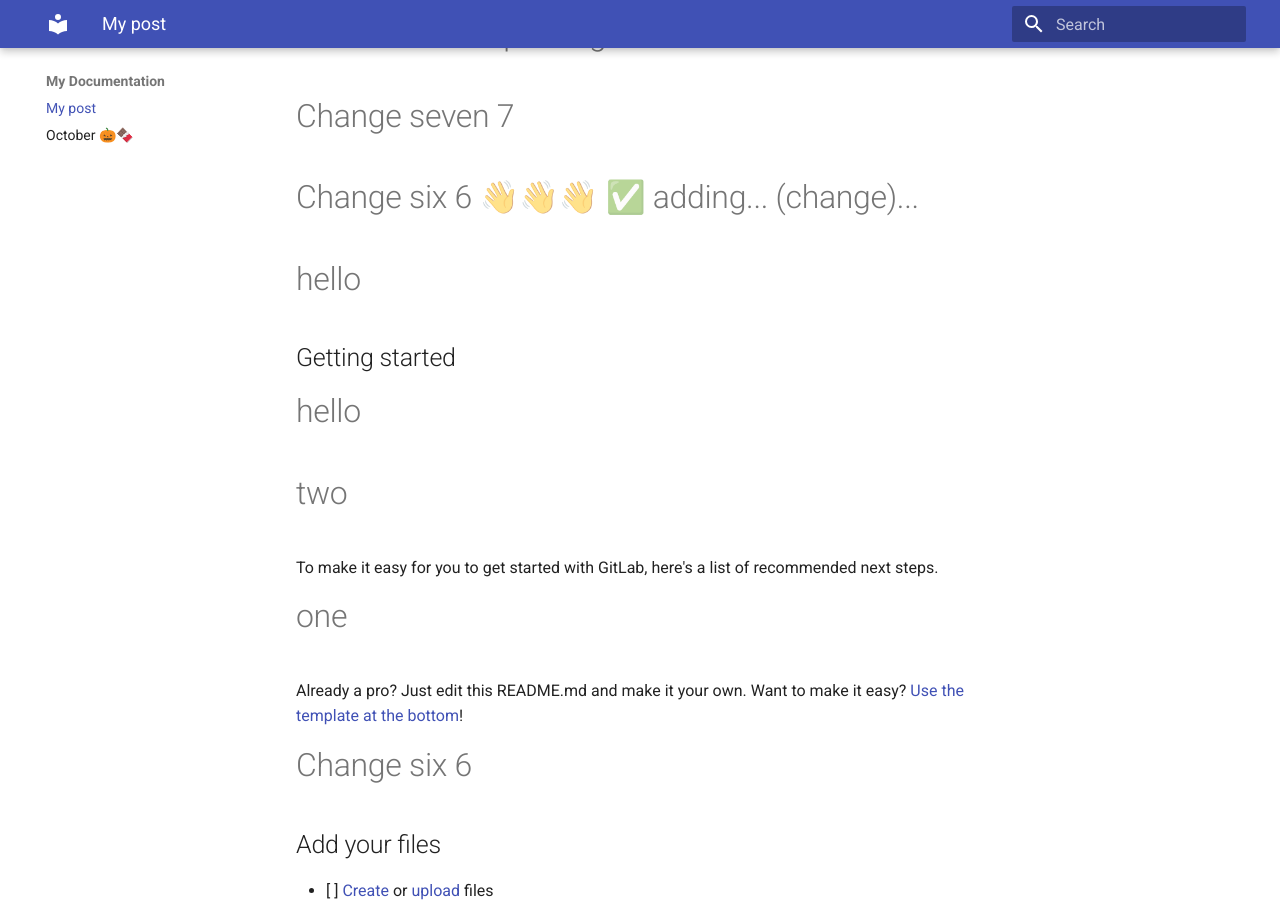
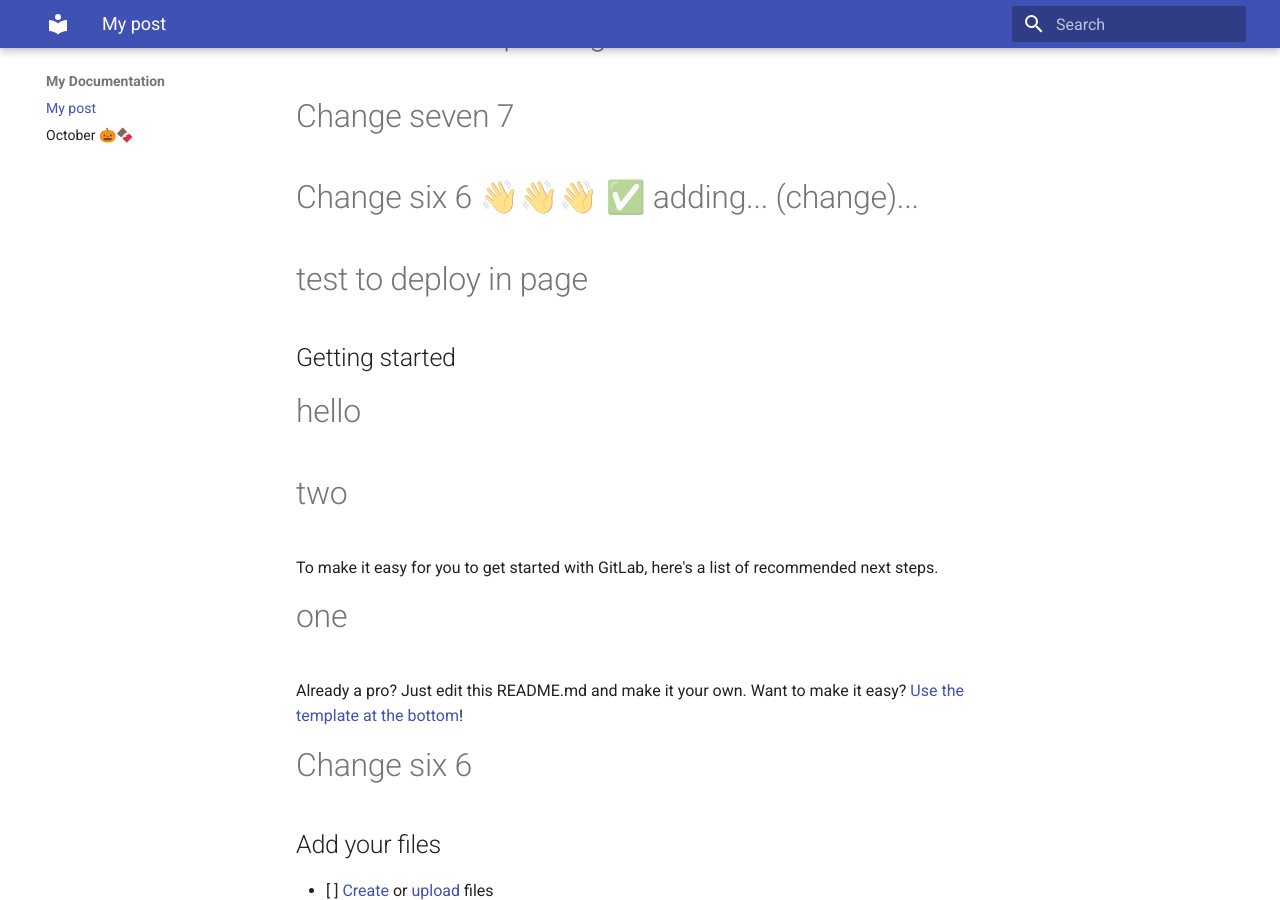
Before and after one commit to Code-dot-mil/two-steps-eval, an MkDocs documentation site: the page built from docs/index.md, in a window 1280 px wide and 900 px high, scrolled down 492 px. Built offline with MkDocs 1.6.1 and Material for MkDocs 9.7.7, drawn with Linux system fonts in a browser that asks for light colours.

Commit message:
Update header from 'hello' to 'test to deploy in page'

```diff
--- a/docs/index.md
+++ b/docs/index.md
@@ -11,7 +11,7 @@ author: That Would Be Me
 
 # Change seven 7
 # Change six 6 👋👋👋 ✅ adding... (change)...
-# hello
+# test to deploy in page
 ## Getting started
 # hello
 
```
